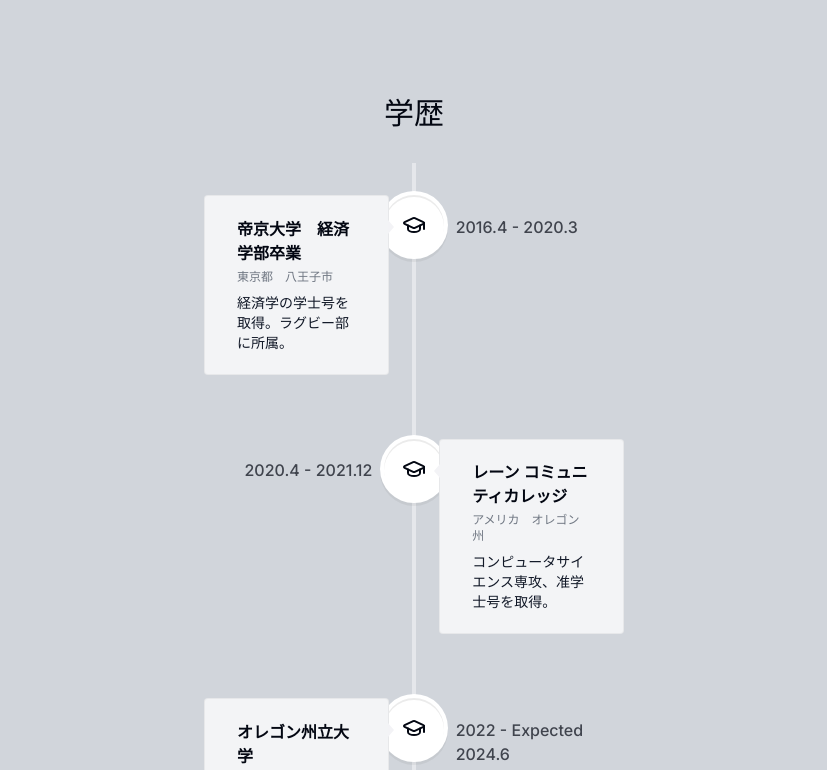
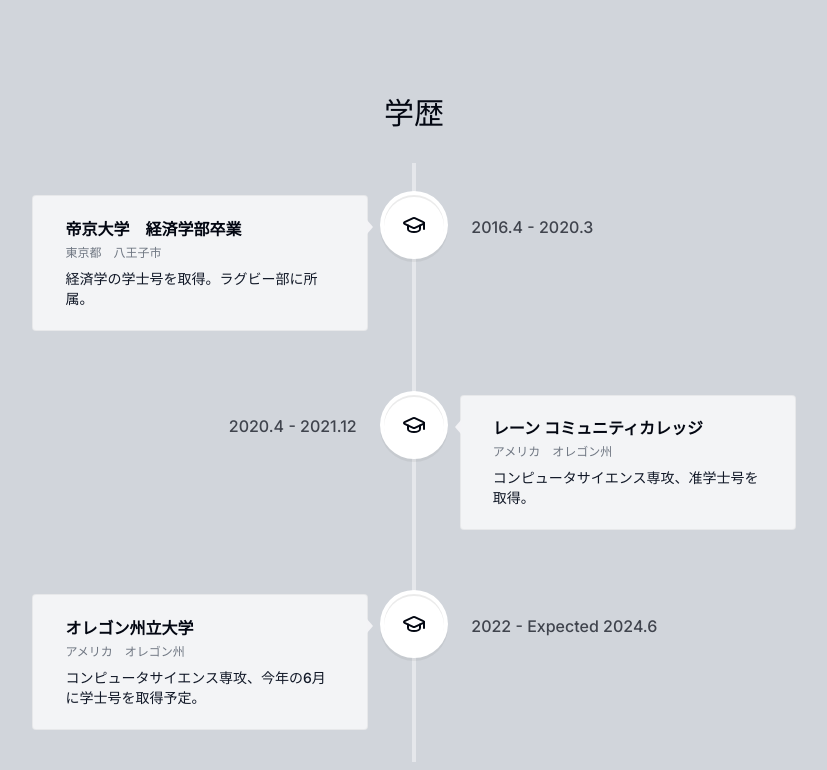
Before and after one commit to tkwonn/portfolio, a Next.js app: page /resume in a window 1280 px wide. Shown: the part 1550-2320 px from the top of the page, without its empty margins (226-1053 px from the left). Built offline with nearby package versions, Linux system fonts and the light colour scheme.

Commit message:
fix: Timeline element responsive issue

```diff
--- a/src/components/Experiences.tsx
+++ b/src/components/Experiences.tsx
@@ -7,7 +7,7 @@
 
 export default function Experiences() {
   return (
-    <section className="max-w-[60rem] scroll-mt-28 mb-10">
+    <section className="w-full sm:w-3/4 lg:w-[53rem] scroll-mt-28 mb-10">
       <h2 className="text-3xl font-medium mb-8 text-center">学歴</h2>
       <VerticalTimeline lineColor="" animate={false}>
         {experiencesData.map((item, index) => (
```
